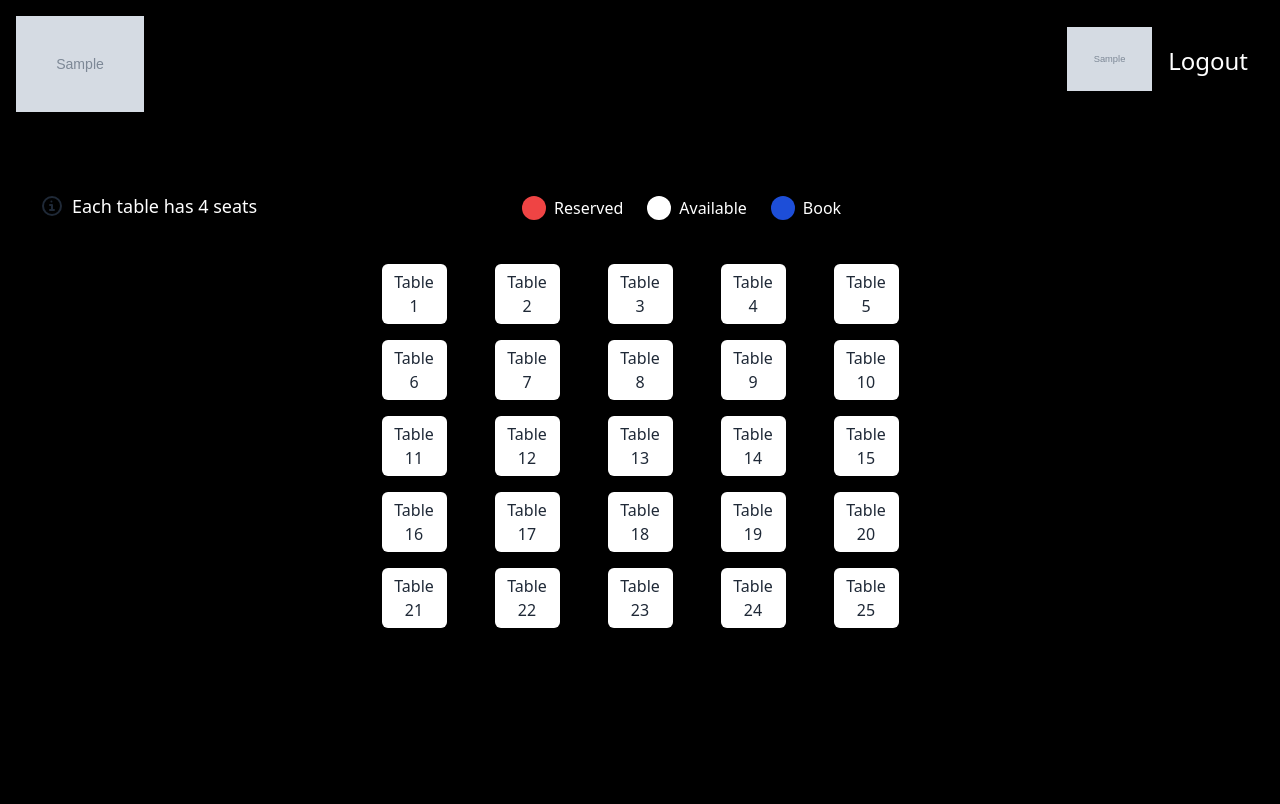
After one commit to ReynsenRex/SamRes, a Laravel app: template resources/views/seats/index.blade.php in a window 1280 px wide. The commit adds this page. Run offline with Laravel 12, Linux system fonts and the light colour scheme; the template is opened without the code that fills it: most values are stand-ins (such as "Sample title", 1, 10 or a date in 2020); grey boxes marked "Sample" are stand-in pictures; style sheets or scripts are compiled from the project's sources.

Commit message:
Added seat picker

```diff
--- /dev/null
+++ b/resources/js/Components/Seat.vue
@@ -0,0 +1,157 @@
+<template>
+  <div>
+    <!-- Seat Legend -->
+    <div class="mb-8 flex justify-between items-center">
+      <!-- Table Notice (Left Aligned) -->
+      <div class="text-white ml-4">
+        <h2 class="text-lg inline-flex items-center">
+          <svg class="w-6 h-6 text-gray-800 dark:text-white mr-2" aria-hidden="true" xmlns="http://www.w3.org/2000/svg"
+            width="24" height="24" fill="none" viewBox="0 0 24 24">
+            <path stroke="currentColor" stroke-linecap="round" stroke-linejoin="round" stroke-width="2"
+              d="M10 11h2v5m-2 0h4m-2.592-8.5h.01M21 12a9 9 0 1 1-18 0 9 9 0 0 1 18 0Z" />
+          </svg>
+          Each table has 4 seats
+        </h2>
+      </div>
+
+      <!-- Legends (Centered) -->
+      <div class="flex space-x-6 justify-center">
+        <div class="flex items-center">
+          <div class="w-[24px] h-[24px] rounded-full bg-red-500 mr-2"></div>
+          <span class="text-white">Reserved</span>
+        </div>
+        <div class="flex items-center">
+          <div class="w-[24px] h-[24px] rounded-full bg-white mr-2"></div>
+          <span class="text-white">Available</span>
+        </div>
+        <div class="flex items-center">
+          <div class="w-[24px] h-[24px] rounded-full bg-blue-700 mr-2"></div>
+          <span class="text-white">Book</span>
+        </div>
+      </div>
+
+      <!-- Empty Spacer for Alignment -->
+      <div class="w-[150px]"></div>
+    </div>
+
+    <!-- Seat Table -->
+    <table class="mx-auto border-collapse border-spacing-2">
+      <tbody>
+        <tr v-for="(row, rowIndex) in rows" :key="rowIndex">
+          <td v-for="(col, colIndex) in cols" :key="colIndex" class="text-center p-2">
+            <!-- Seat Label -->
+            <div :class="getSeatClass(rowIndex, colIndex)"
+              class="w-[65px] h-[60px] mx-4 flex flex-col items-center justify-center rounded-md"
+              @click="selectSeat(rowIndex, colIndex)">
+              <h2 class="text-center">Table</h2>
+              <h2 class="text-center">{{ rowIndex * cols + colIndex + 1 }}</h2>
+            </div>
+          </td>
+        </tr>
+      </tbody>
+    </table>
+
+    <!-- Selected Seats Cards -->
+    <div class="mt-10 w-full">
+      <div v-if="selectedSeats.length" class="mt-6 mx-4 grid grid-cols-1 gap-6 text-left">
+        <div class="text-lg font-semibold text-white">
+          <h2>Selected Seats</h2>
+        </div>
+        <div v-for="(seat, index) in selectedSeats" :key="index"
+          class="block w-full p-4 bg-gray-800 rounded dark:bg-gray-800">
+          <h5 class="mb-2 text-lg font-semibold tracking-tight text-gray-900 dark:text-white">
+            Table {{ seat.tableNumber }}
+          </h5>
+        </div>
+      </div>
+
+      <div v-if="selectedSeats.length" class="mt-4 mb-4 mx-4 text-xl font-semibold text-gray-900">
+        <button type="button"
+          class="text-white bg-green-600 hover:bg-green-700 focus:ring-4 focus:outline-none focus:ring-green-300 font-medium text-lg rounded-lg w-full py-2.5 text-center inline-flex justify-center items-center dark:bg-green-600 dark:hover:bg-green-700 dark:focus:ring-green-300"
+          @click="reserveSeats">
+          Confirm
+          <svg class="rtl:rotate-180 w-3.5 h-3.5 ms-2" aria-hidden="true" xmlns="http://www.w3.org/2000/svg" fill="none"
+            viewBox="0 0 14 10">
+            <path stroke="currentColor" stroke-linecap="round" stroke-linejoin="round" stroke-width="2"
+              d="M1 5h12m0 0L9 1m4 4L9 9" />
+          </svg>
+        </button>
+
+      </div>
+    </div>
+  </div>
+</template>
+
+<script>
+export default {
+  data() {
+    return {
+      rows: 5, // Number of rows
+      cols: 5, // Number of columns
+      tableNumber: 1,
+      seatStatus: [], // 2D array for seat statuses
+      selectedSeats: [], // Array to store selected seats (multiple)
+      ticketPrice: 100, // Ticket price for each seat
+    };
+  },
+  created() {
+    // Initialize seat statuses to "available"
+    this.seatStatus = Array.from({ length: this.rows }, () =>
+      Array(this.cols).fill("available")
+    );
+  },
+  computed: {
+    // Calculate the total price for all selected seats
+    totalPrice() {
+      return this.selectedSeats.length * this.ticketPrice;
+    },
+  },
+  methods: {
+    getSeatClass(row, col) {
+      // Return CSS classes based on seat status
+      const status = this.seatStatus[row][col];
+      if (status === "available")
+        return "bg-white text-gray-800 hover:bg-blue-700 hover:text-white cursor-pointer";
+      if (status === "reserved")
+        return "bg-red-500 text-white cursor-not-allowed";
+      if (status === "selected")
+        return "bg-blue-700 text-white cursor-pointer";
+    },
+    selectSeat(row, col) {
+      if (this.seatStatus[row][col] === "reserved") return;
+
+      const seatIndex = this.selectedSeats.findIndex(
+        (seat) => seat.row === row && seat.col === col
+      );
+
+      // If the seat is already selected, deselect it
+      if (seatIndex >= 0) {
+        this.selectedSeats.splice(seatIndex, 1);
+        this.seatStatus[row][col] = "available";
+      } else {
+        // Add seat with table number
+        const tableNumber = row * this.cols + col + 1; // Sequential table number
+        this.selectedSeats.push({ row, col, tableNumber });
+        this.seatStatus[row][col] = "selected";
+      }
+    },
+    reserveSeats() {
+      if (this.selectedSeats.length === 0) return;
+
+      // Reserve all selected seats
+      this.selectedSeats.forEach((seat) => {
+        this.seatStatus[seat.row][seat.col] = "reserved";
+      });
+
+      // Clear selected seats
+      this.selectedSeats = [];
+
+      alert("Seats reserved successfully!");
+    },
+  },
+};
+</script>
+
+<style>
+/* Optional custom styling */
+</style>
--- /dev/null
+++ b/resources/views/seats/index.blade.php
@@ -0,0 +1,14 @@
+@extends('layouts.app')
+@section('title', 'Seats')
+
+@section('content')
+
+  <section class="bg-black dark:bg-black">
+    <div class="py-8 px-4 mx-auto max-w-screen-xl lg:py-16 lg:px-6">
+      <div class="mx-auto text-center mb-8 lg:mb-16 overflow-x-auto">
+        <seat />
+      </div>
+    </div>
+  </section>
+
+@endsection
--- a/routes/web.php
+++ b/routes/web.php
@@ -6,6 +6,7 @@ use Illuminate\Support\Facades\Route;
 use Inertia\Inertia;
 use App\Http\Controllers\HeaderController;
 use App\Http\Controllers\RestaurantController;
+use App\Http\Controllers\SeatController;
 use App\Models\Category;
 use App\Models\Restaurant;
 
@@ -42,4 +43,6 @@ Route::get('/pick-cuisine', [HeaderController::class, 'pickcuisine'])->name('pic
 
 Route::get('/restaurants/category/{id}', [RestaurantController::class, 'showRestaurantsByCategory'])->name('restaurants.byCategory');
 
-require __DIR__.'/auth.php';
+Route::resource('/seats', SeatController::class);
+
+require __DIR__ . '/auth.php';
```
Also changed, not shown: app/Http/Controllers/SeatController.php (added, +71 -0 lines), app/Models/Seat.php (added, +23 -0 lines), resources/js/app.js (+11 -7 lines), resources/views/Layouts/app.blade.php (indentation only). Lines whose indentation alone changed are shown as unchanged.
